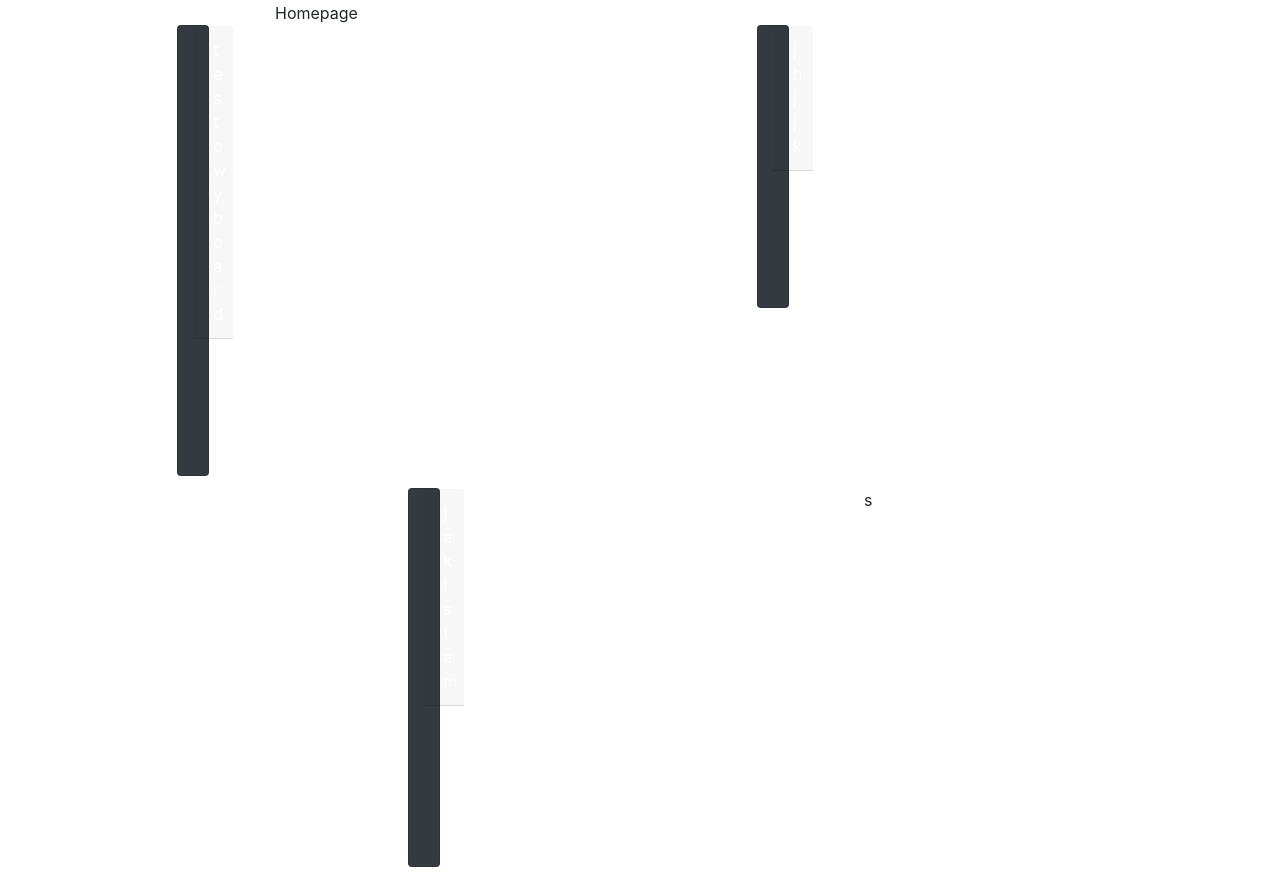
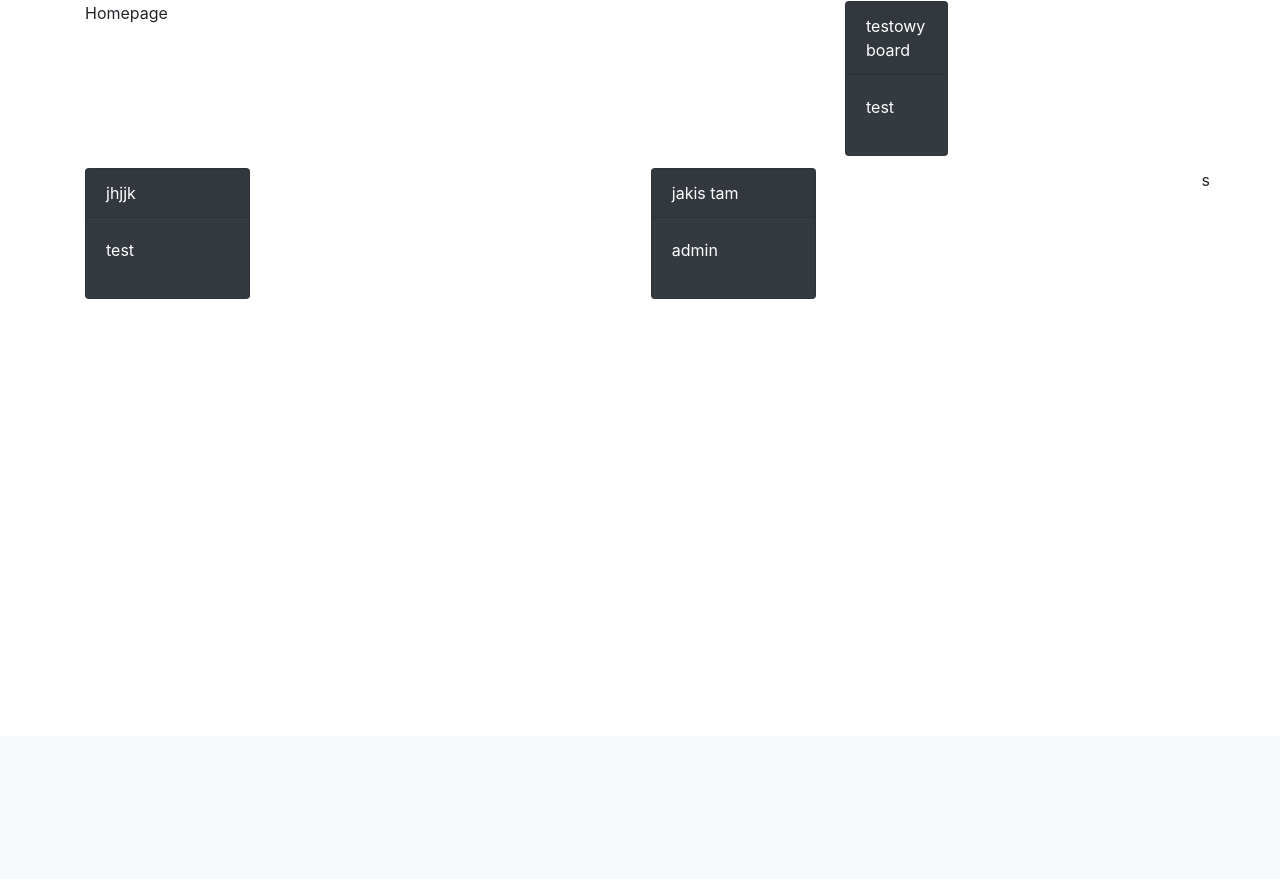
Before and after one commit to Marynarz/PWA2020, a Django app: template pwa/templates/pwa/UserHome.html in a window 1280 px wide. Shown: the part 64-943 px from the top of the page. After the commit the page ends 363 px from the top, so only its background shows below. Run offline with Django 3.2, Linux system fonts and the light colour scheme; the template is opened without the code that fills it: values that come from a table or form of the project are taken from there, others are empty; data comes from the database, SQL or seed files in the repository; tables that the repository leaves empty hold one stand-in row (values such as "Sample post"); some libraries are stand-ins or nearby versions.

Commit message:
poprawki

```diff
--- a/pwa/templates/pwa/UserHome.html
+++ b/pwa/templates/pwa/UserHome.html
@@ -4,13 +4,13 @@
 
 {% block content %}
     {% for board in boards %}
-    <div class="card-columns">
-        <div class="card text-white bg-dark col-2">
+    <div class="card-columns col">
+        <div class="card text-white bg-dark">
             <div class="card-header">
                 {{ board.board_name }}
             </div>
             <div class="card-body">
-                {{ board.owner }}
+                <p class="card-txt">{{ board.owner }}</p>
             </div>
         </div>
     </div>
```
